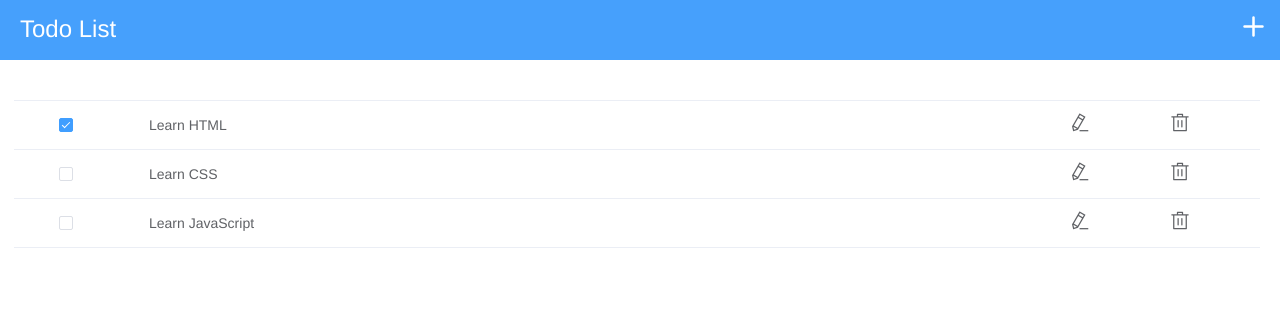
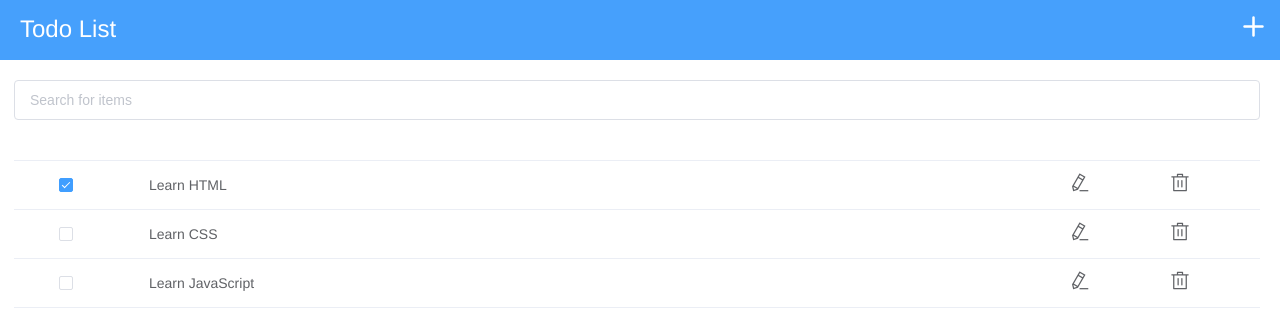
Before and after one commit to LiaoJimmy/todo-list, a Vue app: page / in a window 1280 px wide. Shown: the top 330 px of the page. Built offline with nearby package versions, Linux system fonts and the light colour scheme.

Commit message:
Add search feature

```diff
--- a/src/components/TodoList/Container.vue
+++ b/src/components/TodoList/Container.vue
@@ -8,8 +8,12 @@
       />
     </el-header>
     <el-main>
+      <el-input
+        placeholder="Search for items"
+        v-model="search"
+      />
       <el-table
-        :data="todolist"
+        :data="filterItems"
       >
         <el-table-column
           width="125">
@@ -45,6 +49,7 @@
 
 <script>
 import {
+  mapGetters,
   mapMutations,
   mapState,
 } from 'vuex';
@@ -59,9 +64,20 @@ import './style.scss';
 
 export default {
   computed: {
+    ...mapGetters([
+      'filterItems',
+    ]),
     ...mapState([
       'todolist',
     ]),
+    search: {
+      get() {
+        return this.$store.state.search;
+      },
+      set(value) {
+        this.$store.state.search = value;
+      },
+    },
   },
   methods: {
     ...mapMutations([
--- /dev/null
+++ b/src/components/TodoList/getters.js
@@ -0,0 +1,8 @@
+export default {
+  filterItems: ({ search, todolist }) => {
+    if (search === '') {
+      return todolist;
+    }
+    return todolist.filter(({ item }) => item.indexOf(search) >= 0);
+  },
+};
--- a/src/components/TodoList/mutations.js
+++ b/src/components/TodoList/mutations.js
@@ -4,7 +4,7 @@ import {
   DELETE_ITEM,
 } from './mutation-types';
 
-const mutations = {
+export default {
   [ADD_ITEM](state, { item }) {
     state.todolist.push({
       index: state.count,
@@ -20,5 +20,3 @@ const mutations = {
     state.todolist = state.todolist.filter(item => item.index !== index);
   },
 };
-
-export default mutations;
--- a/src/components/TodoList/style.scss
+++ b/src/components/TodoList/style.scss
@@ -37,6 +37,10 @@
   font-size: $icon-font-size;
 }
 
+.el-input {
+  margin-top: 20px;
+}
+
 .el-main {
   margin-left: -6px;
   margin-top: 40px;
--- a/src/helper/Vuex.js
+++ b/src/helper/Vuex.js
@@ -1,4 +1,6 @@
 import Vuex from 'vuex';
+
+import getters from '../components/TodoList/getters';
 import mutations from '../components/TodoList/mutations';
 
 export const getStore = (vue) => {
@@ -27,6 +29,7 @@ export const getStore = (vue) => {
 
   vue.use(Vuex);
   return new Vuex.Store({
+    getters,
     mutations,
     state,
   });
--- a/src/helper/element-ui.js
+++ b/src/helper/element-ui.js
@@ -3,6 +3,7 @@ import {
   Container,
   Checkbox,
   Header,
+  Input,
   Main,
   Message,
   MessageBox,
@@ -15,6 +16,7 @@ export const importer = (vue) => {
   vue.use(Container);
   vue.use(Checkbox);
   vue.use(Header);
+  vue.use(Input);
   vue.use(Main);
   vue.use(Table);
   vue.use(TableColumn);
```
